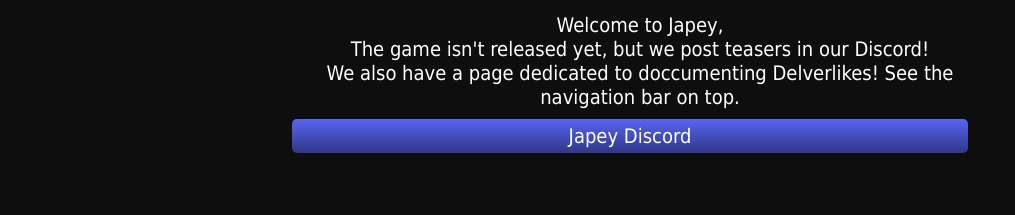
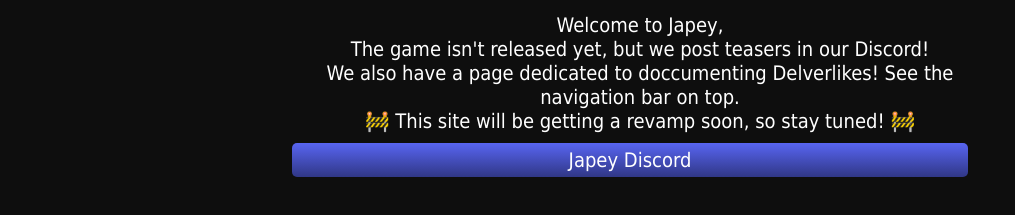
Before and after one commit to bontboss/japey, a plain HTML site: page index.html in a window 1280 px wide. Shown: the part 77-292 px from the top of the page, without its empty margins (0-1015 px from the left). Drawn offline with Linux system fonts and the light colour scheme.

Commit message:
Add revamp notifier

```diff
--- a/index.html
+++ b/index.html
@@ -23,6 +23,7 @@
 <a>Welcome to Japey,</a>
 <a>The game isn't released yet, but we post teasers in our Discord!</a>
 <a>We also have a page dedicated to doccumenting Delverlikes! See the navigation bar on top.</a>
+<a>🚧 This site will be getting a revamp soon, so stay tuned! 🚧</a>
 <div class="buttons">
     <button class="discord" style=" width: 100%; margin-top: 10px;"><a href="https://discord.gg/dnkY9szHAF">Japey Discord</a></button>
     </div>
```
